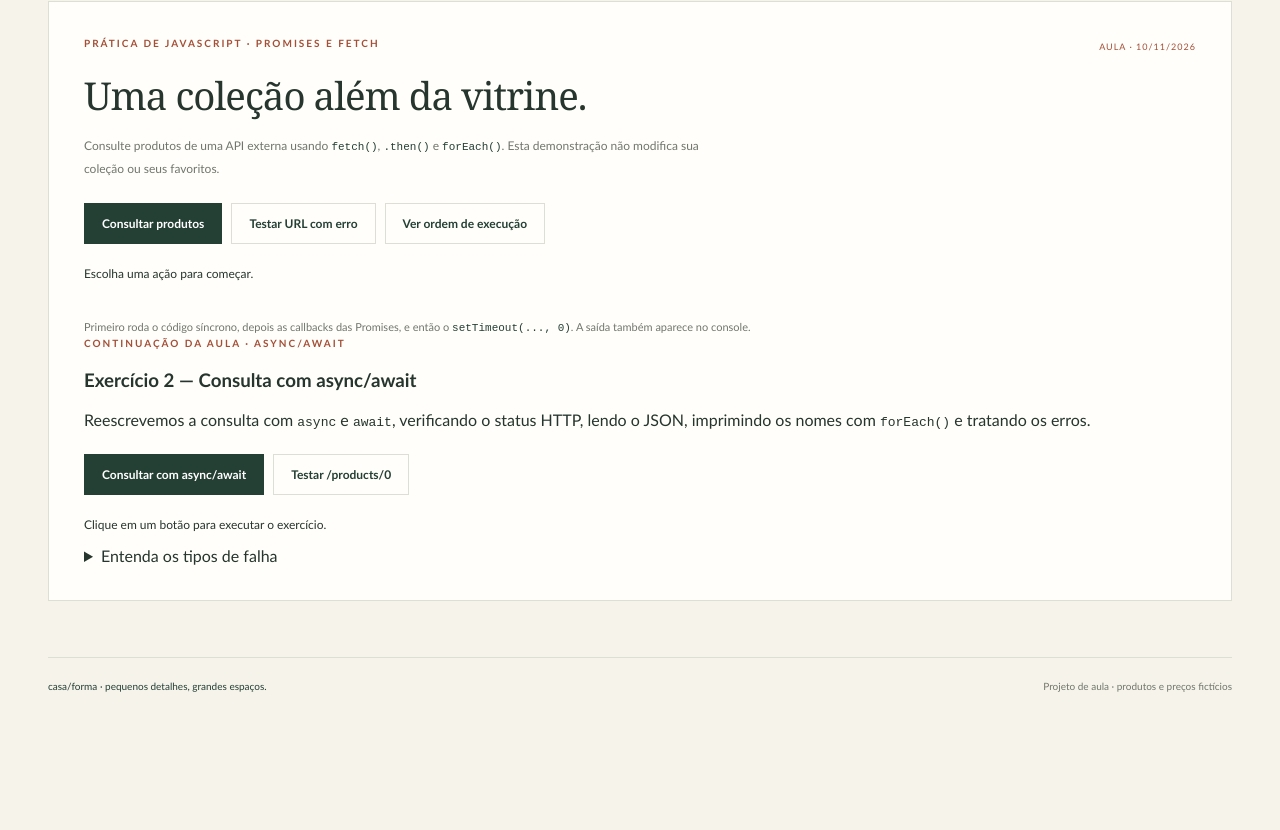
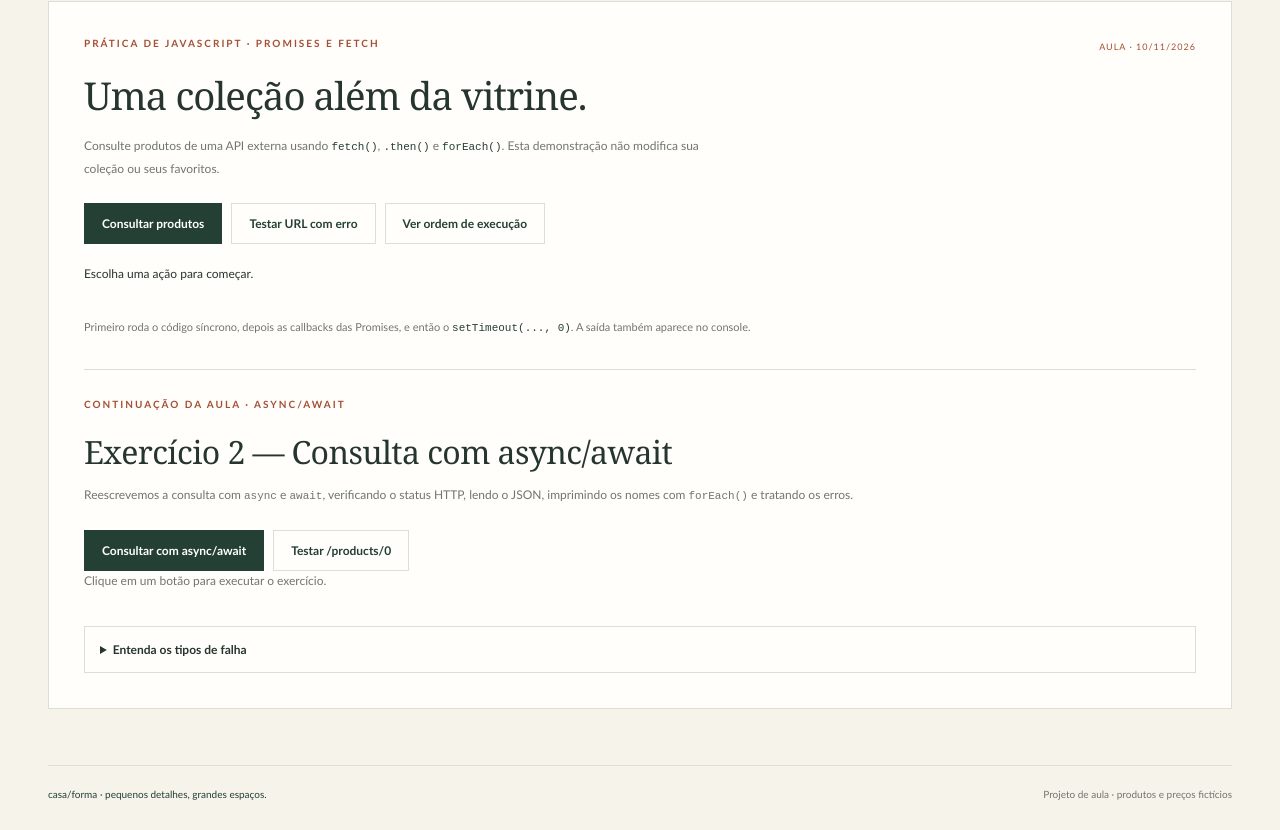
Before and after one commit to renatoaptv/exercicios-javascript, a plain HTML site: page casa-forma-validacoes/projeto/index.html in a window 1280 px wide. Shown: the part 1291-2121 px from the top of the page. Before the commit the page ends 2013 px from the top, so only its background shows below. Drawn offline with Linux system fonts and the light colour scheme.

Commit message:
Continuação da aula: exercício async await no Casa Forma

```diff
--- a/casa-forma-validacoes/projeto/styles.css
+++ b/casa-forma-validacoes/projeto/styles.css
@@ -174,3 +174,14 @@ input::placeholder { color: #92958a; }
   .laboratorio-acoes .botao { flex: 1 1 100%; }
   .navegacao { gap: 10px; font-size: 10px; }
 }
+
+
+/* Continuação do exercício: consulta async/await no mesmo site. */
+.atividade-async { margin-top: 32px; padding-top: 28px; border-top: 1px solid var(--linha); scroll-margin-top: 24px; }
+.atividade-async h3 { font-family: var(--serifa); font-size: clamp(23px, 3vw, 32px); letter-spacing: -.6px; font-weight: 400; margin: 0 0 12px; }
+.atividade-async > p:not(.sobretitulo) { font-size: 12px; line-height: 1.7; color: var(--suave); margin: 0 0 12px; }
+.atividade-async code { font-family: monospace; font-size: 11px; }
+.atividade-async-detalhes { margin-top: 23px; font-size: 12px; color: var(--texto); border: 1px solid var(--linha); padding: 15px; }
+.atividade-async-detalhes summary { font-weight: 700; }
+.atividade-async-detalhes ul { margin-bottom: 2px; padding-left: 22px; line-height: 1.8; }
+.atividade-async-detalhes li + li { margin-top: 6px; }
```
